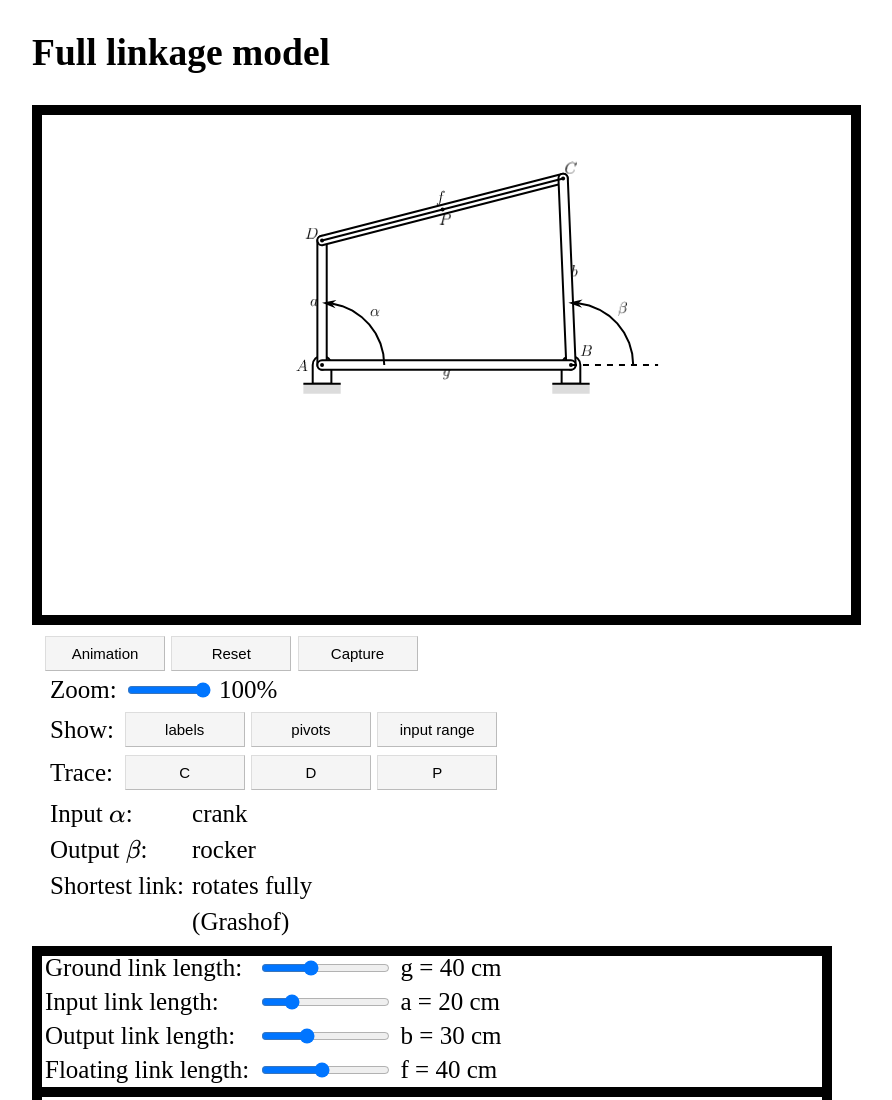
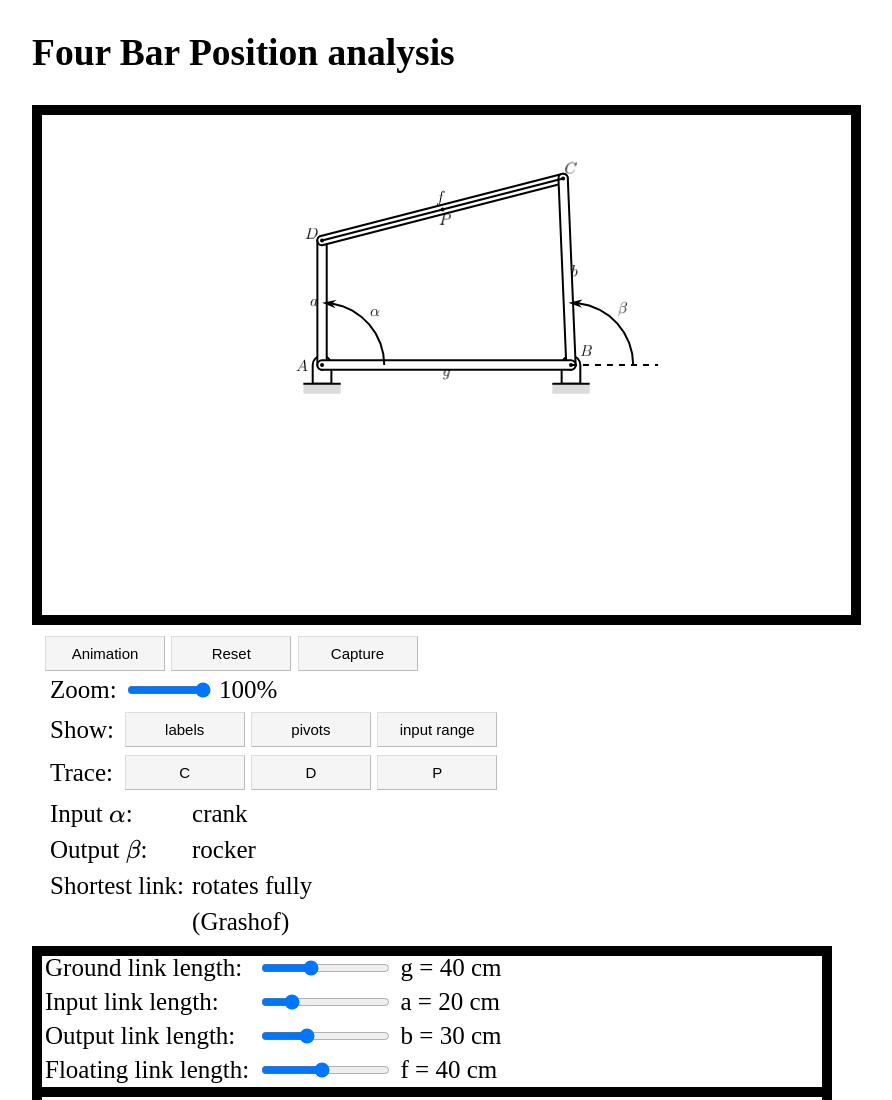
Before and after one commit to lokesh20018/lokesh20018.github.io, a website: page ME352_Four-Bar/index.html in a window 1280 px wide. Shown: the top 1100 px of the page, without its empty margins (208-1100 px from the left). Drawn offline with nearby package versions, Linux system fonts and the light colour scheme; some packages are replaced by stand-ins of ours.

Commit message:
title change

```diff
--- a/ME352_Four-Bar/index.html
+++ b/ME352_Four-Bar/index.html
@@ -20,7 +20,7 @@
     <div class="contentBlock">
       <div id="aml-sl" class="section level3 contentCol">
         <h2>
-          Full linkage model
+          Four Bar Position analysis
         </h2>
 
 
```
